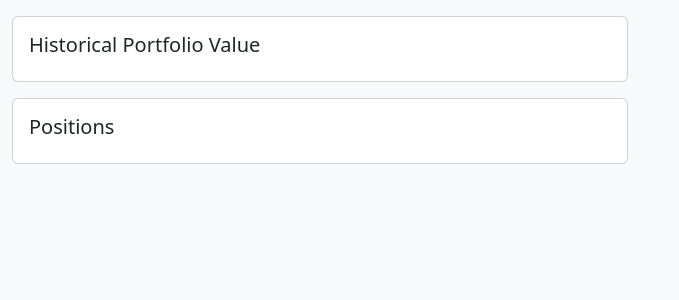
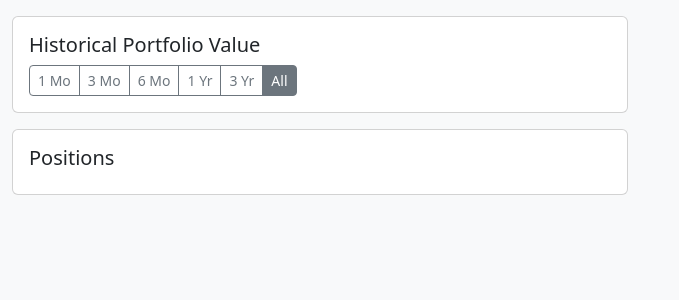
Before and after one commit to shauncampbell20/portfolio-tracker, a Flask app: template portfolio_tracker/templates/main/index.html in a window 1280 px wide. Shown: the part 58-358 px from the top of the page, without its empty margins (0-679 px from the left). Run offline with Flask 3, Linux system fonts and the light colour scheme; the template is opened without the code that fills it, so the values that code supplies are empty; the visitor is signed in with stand-in values (Sample User, id 1); data comes from the database, SQL or seed files in the repository.

Commit message:
update templates

```diff
--- a/portfolio_tracker/main.py
+++ b/portfolio_tracker/main.py
@@ -10,8 +10,9 @@ from portfolio_tracker.helpers import get_positions_table, cache, get_history_gr
 
 bp = Blueprint('main', __name__)
 
-@bp.route('/')
-def index():
+@bp.route('/', methods=('GET', 'POST'))
+def index(tf=None):
+    timeframe = request.args.get('tf')
     # Render main index
     positions_table = None
     history_graph = None
@@ -19,5 +20,5 @@ def index():
         db = get_db()
         #df = pd.read_sql_query('''SELECT * FROM transactions WHERE user_id = ?''', db, params=(g.user['id'],))
         positions_table = get_positions_table()
-        history_graph = get_history_graph()
+        history_graph = get_history_graph(timeframe)
     return render_template('main/index.html',table=positions_table, graph=history_graph)
--- a/portfolio_tracker/templates/auth/login.html
+++ b/portfolio_tracker/templates/auth/login.html
@@ -9,6 +9,8 @@
   <div class="p-5 m-3 border bg-white w-50">
     <form method="post">
       <h1 class="h3 mb-3 fw-normal">Log In</h1>
+
+      <!-- Flash Messages -->
       {% with messages = get_flashed_messages(with_categories=true) %}
         {% if messages %}
           {% for category, message in messages %}
@@ -16,6 +18,8 @@
           {% endfor %}
         {% endif %}
       {% endwith %}
+
+      <!-- Inputs -->
       <div class="form-floating">
         <input name="username" class="form-control" id="username" placeholder="username" required>
         <label for="username" class="form-label">Username</label>
--- a/portfolio_tracker/templates/auth/register.html
+++ b/portfolio_tracker/templates/auth/register.html
@@ -9,6 +9,8 @@
   <div class="p-5 m-3 border bg-white w-50">
     <form method="post">
       <h1 class="h3 mb-3 fw-normal">Create Account</h1>
+
+      <!-- Flash Messages -->
       {% with messages = get_flashed_messages(with_categories=true) %}
         {% if messages %}
           {% for category, message in messages %}
@@ -16,6 +18,8 @@
           {% endfor %}
         {% endif %}
       {% endwith %}
+
+      <!-- Inputs -->
       <div class="form-floating">
         <input name="username" class="form-control" id="username" placeholder="username" required>
         <label for="username" class="form-label">Username</label>
--- a/portfolio_tracker/templates/main/index.html
+++ b/portfolio_tracker/templates/main/index.html
@@ -8,41 +8,33 @@
   {% if g.user %}
   <div class="container-fluid">
     <div class="row justify-content-center">
+
+      <!-- Historical Value Cell -->
       <div class="col-6">
         <div class="card mb-3 mt-3" >
           <div class="card-body" >
             <h5 class="card-title">Historical Portfolio Value</h5>
+            <div class="btn-group btn-group-toggle" role="group" data-toggle="buttons">
+              <a class="btn btn-sm btn-outline-secondary {% if request.args.get('tf') == '30' %} active {% endif %}" href="{{ url_for('main.index', tf=30) }}" role="button">1 Mo</a>
+              <a class="btn btn-sm btn-outline-secondary {% if request.args.get('tf') == '91' %} active {% endif %}" href="{{ url_for('main.index', tf=91) }}" role="button">3 Mo</a>
+              <a class="btn btn-sm btn-outline-secondary {% if request.args.get('tf') == '182' %} active {% endif %}" href="{{ url_for('main.index', tf=182) }}" role="button">6 Mo</a>
+              <a class="btn btn-sm btn-outline-secondary {% if request.args.get('tf') == '365' %} active {% endif %}" href="{{ url_for('main.index', tf=365) }}" role="button">1 Yr</a>
+              <a class="btn btn-sm btn-outline-secondary {% if request.args.get('tf') == '1095' %} active {% endif %}" href="{{ url_for('main.index', tf=1095) }}" role="button">3 Yr</a>
+              <a class="btn btn-sm btn-outline-secondary {% if request.args.get('tf') == None %} active {% endif %}" href="{{ url_for('main.index') }}" role="button">All</a>
+            </div>
             {{ graph|safe }}
           </div>
         </div>
       </div>
+
+      <!-- Empty Cell -->
       <div class="col-6">
-        <!-- <div class="card mb-3 mt-3" >
-          <div class="card-body" >
-            <h5 class="card-title">Test</h5>
-            <button onclick="updateChart()">Update Chart</button>
-            <div id="myDiv"></div>
-            <script>
-                var data = [{
-                    y: [1, 2, 3, 4, 5],
-                    type: 'scatter'
-                }];
+      </div>
 
-                Plotly.newPlot('myDiv', data);
-
-                function updateChart() {
-                    var newData = [{
-                        y: [Math.random() * 10, Math.random() * 10, Math.random() * 10, Math.random() * 10, Math.random() * 10],
-                        type: 'scatter'
-                    }];
-                    Plotly.react('myDiv', newData); // Efficiently updates the existing plot
-                }
-            </script>
-          </div>
-        </div> -->
-      </div>
     </div>
     <div class="row justify-content-center">
+
+      <!-- Positions Table Cell -->
       <div class="col-6">
         <div class="card">
           <div class="card-body">
@@ -51,9 +43,11 @@
           </div>
         </div>
       </div>
+
+      <!-- Empty Cell -->
       <div class="col-6">
+      </div>
 
-      </div>
     </div>
   </div>
   {% endif %}
--- a/portfolio_tracker/templates/transactions/view.html
+++ b/portfolio_tracker/templates/transactions/view.html
@@ -4,6 +4,8 @@
   <div class="d-flex justify-content-center align-items-center min-vh-90">
     <div class="p-5 m-3 border bg-white w-50">
         <h1 class="h3 mb-3 fw-normal">Your Transactions</h1>
+
+        <!-- Flash Messages -->
         {% with messages = get_flashed_messages(with_categories=true) %}
             {% if messages %}
                 {% for category, message in messages %}
@@ -11,6 +13,8 @@
                 {% endfor %}
             {% endif %}
         {% endwith %}
+
+        <!-- Transactions Table -->
         <table class="table">
                 <thead>
                     <tr>
```
Also changed, not shown: portfolio_tracker/helpers.py (+8 -2 lines), portfolio_tracker/templates/base.html (+0 -9 lines), portfolio_tracker/templates/transactions/enter.html (+7 -2 lines).
